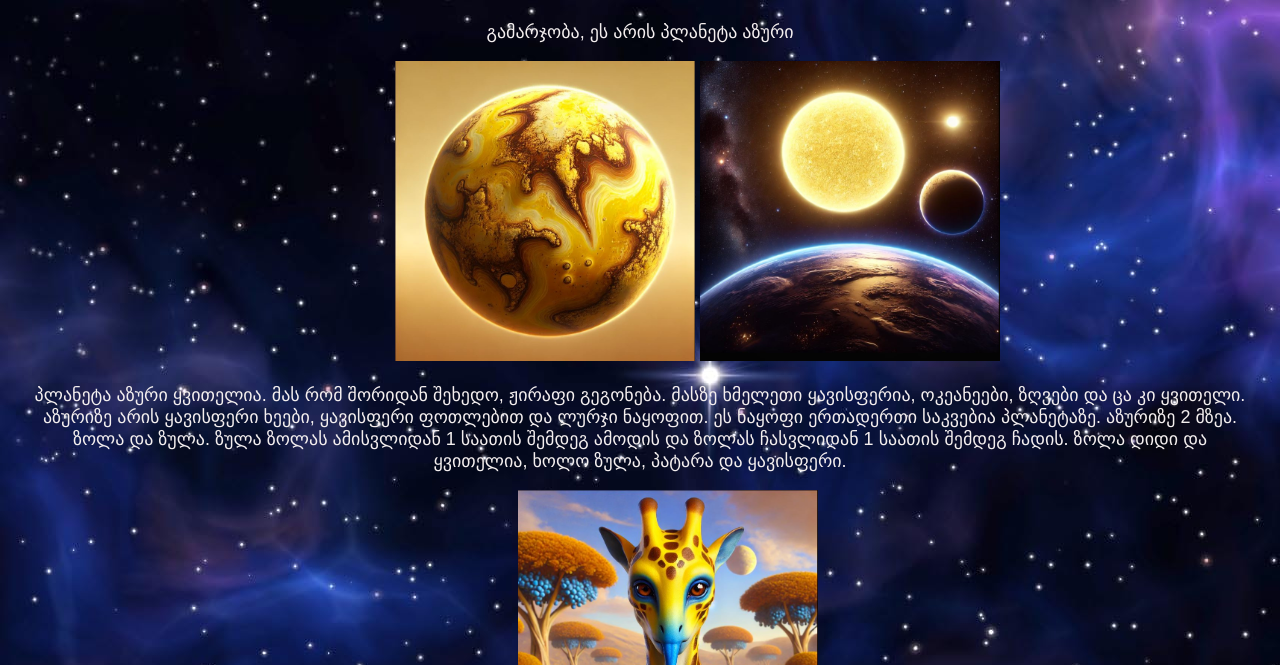
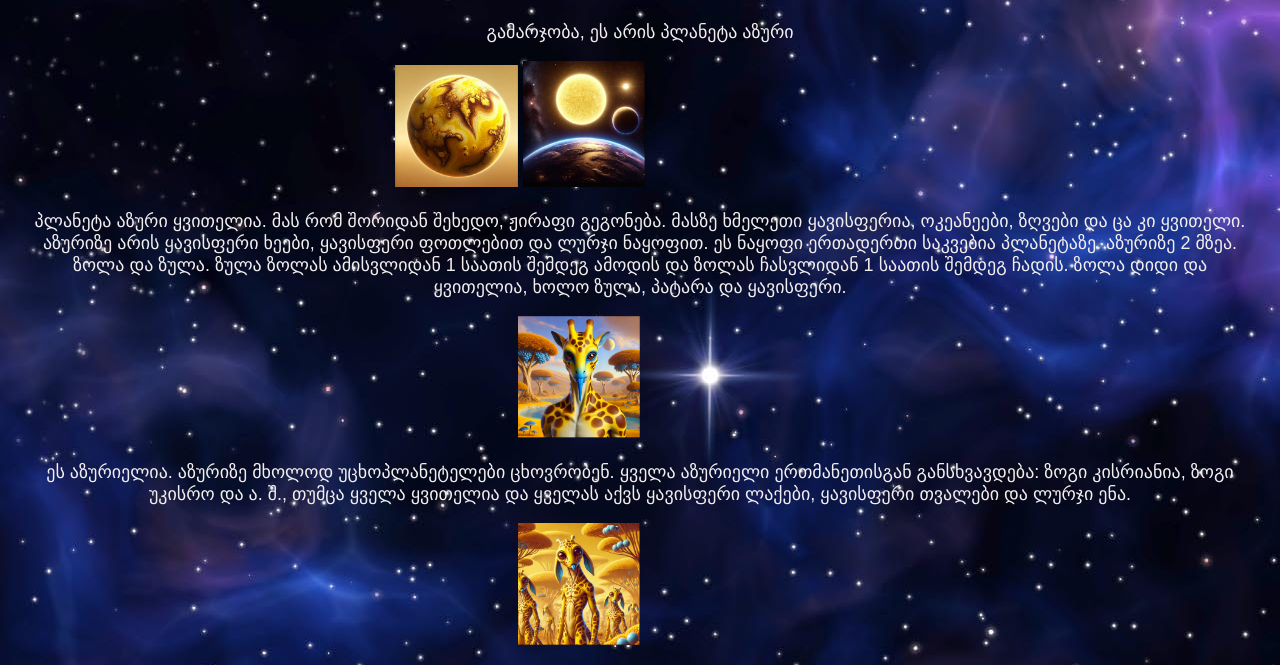
Before and after one commit to Ioane2/Azuri, a plain HTML site: page index.html in a window 1280 px wide. Shown: the part 97-762 px from the top of the page. Drawn offline with Linux system fonts and the light colour scheme.

Commit message:
Add files via upload

```diff
--- a/style.css
+++ b/style.css
@@ -14,8 +14,8 @@ p{
 }
 
 img {
-    width: 300px;
-    height: 300px;
+    width: 10%;
+    height: 10%;
 
 
 }
```
